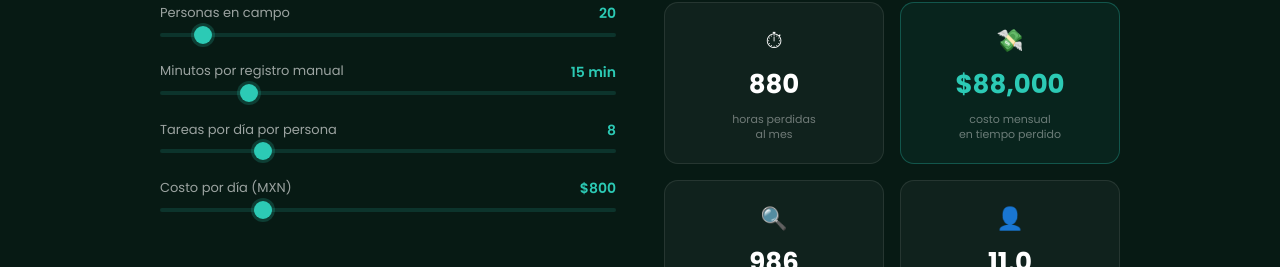
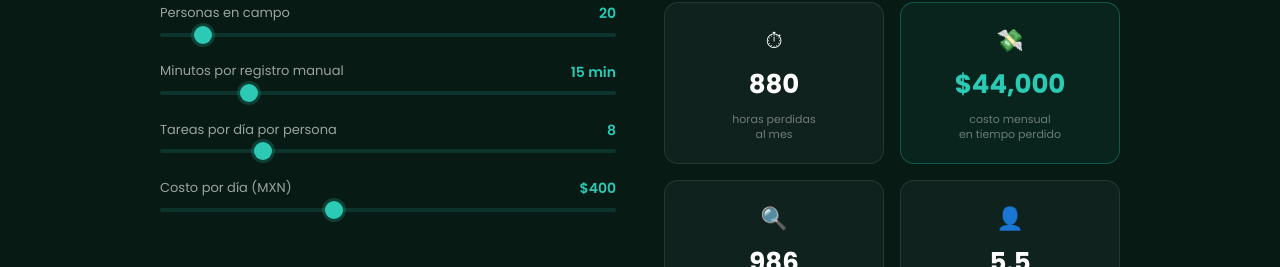
Before and after one commit to jeronimoquintana-star/maria-landing, a website: page maria-mar-ia.html in a window 1280 px wide. Shown: the part 1238-1505 px from the top of the page. Drawn offline with Linux system fonts and the light colour scheme.

Commit message:
fix: slider costo por día rango 98–900 MXN

```diff
--- a/maria-mar-ia.html
+++ b/maria-mar-ia.html
@@ -732,9 +732,9 @@
         <div class="slider-group">
           <div class="slider-label">
             <span>Costo por día (MXN)</span>
-            <strong id="val-costo">$800</strong>
+            <strong id="val-costo">$400</strong>
           </div>
-          <input type="range" class="calc-slider" id="s-costo" min="200" max="3000" value="800" oninput="calcUpdate()">
+          <input type="range" class="calc-slider" id="s-costo" min="98" max="900" value="400" oninput="calcUpdate()">
         </div>
       </div>
 
```
